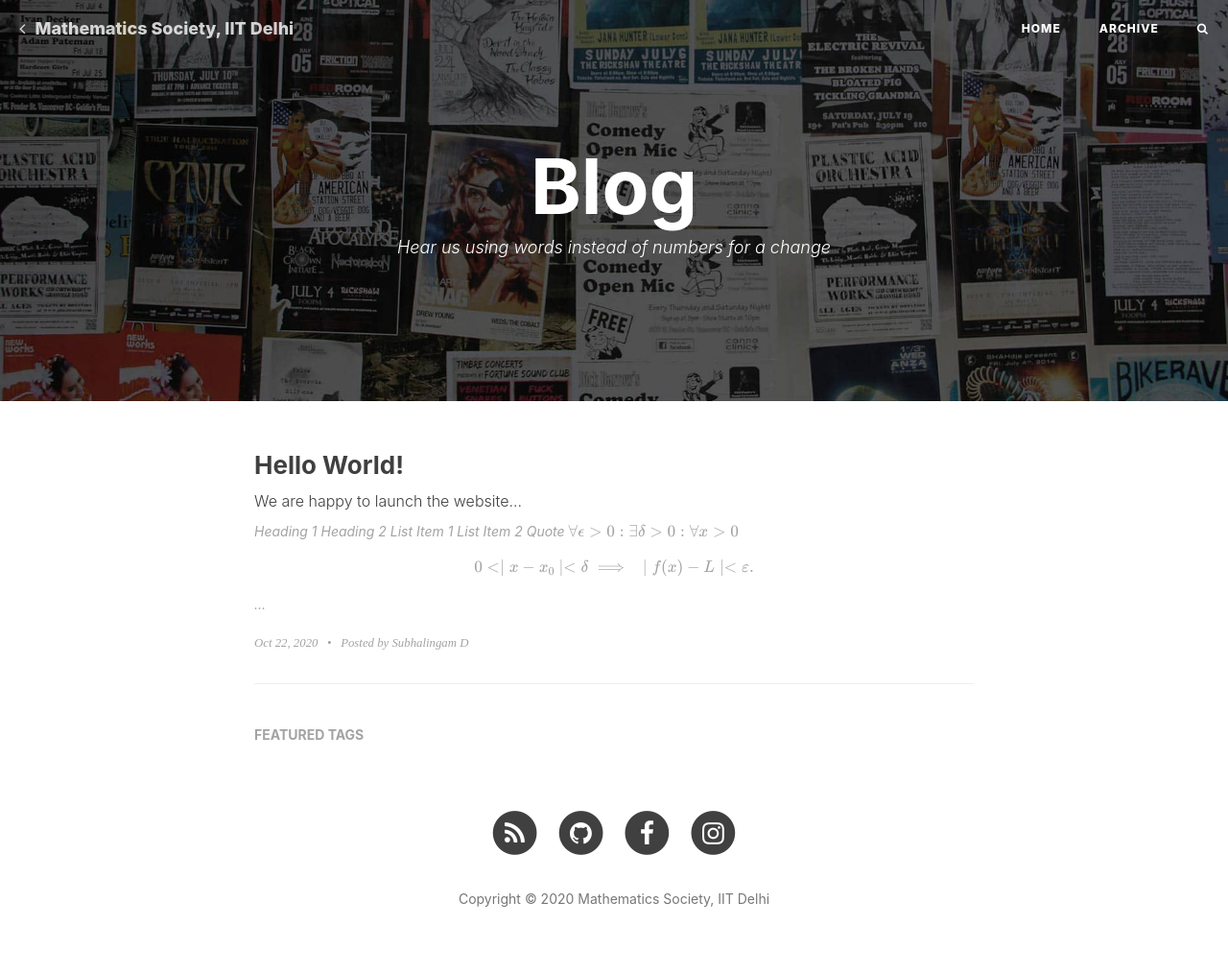
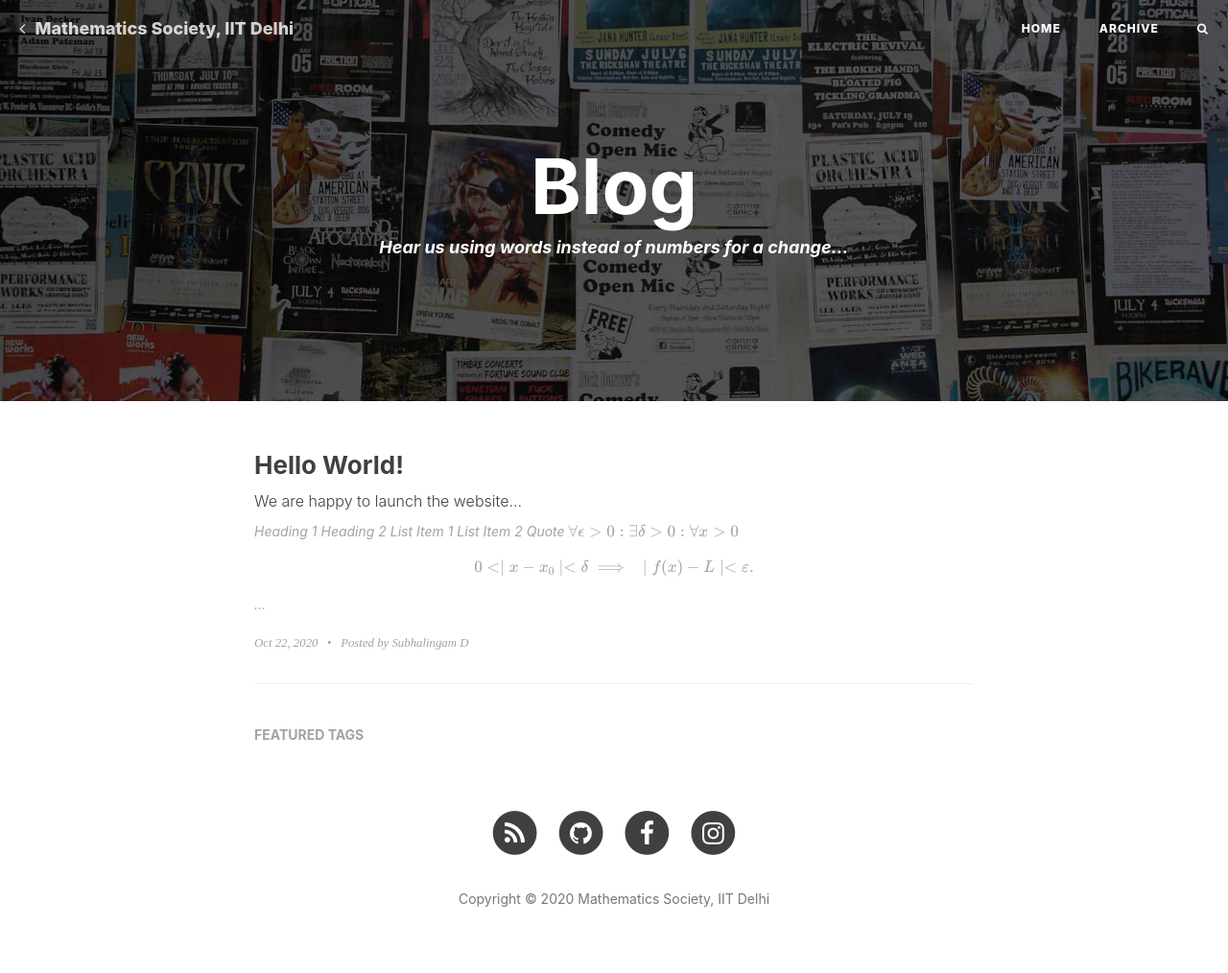
Before and after one commit to mathsociitd/blog, a Jekyll site: the page built from index.html, in a window 1280 px wide. Shown: the whole page at 96% size. Built offline with Jekyll 4.4.1, drawn with Linux system fonts in a browser that asks for light colours; nearby versions of some CDN libraries; formulas are drawn with MathJax 3; the list of posts is cut into pages by our own code; comment, search, counter and statistics services are not loaded.

Commit message:
Update index.html

```diff
--- a/index.html
+++ b/index.html
@@ -1,7 +1,7 @@
 ---
 title: Blog
 layout: page
-description: "<div style='margin-top: 5px;'><i>Hear us using words instead of numbers for a change</i></div>"
+description: "<div style='margin-top: 10px;'><b><i>Hear us using words instead of numbers for a change...</i></b></div>"
 ---
 
 {% for post in paginator.posts %}
```
